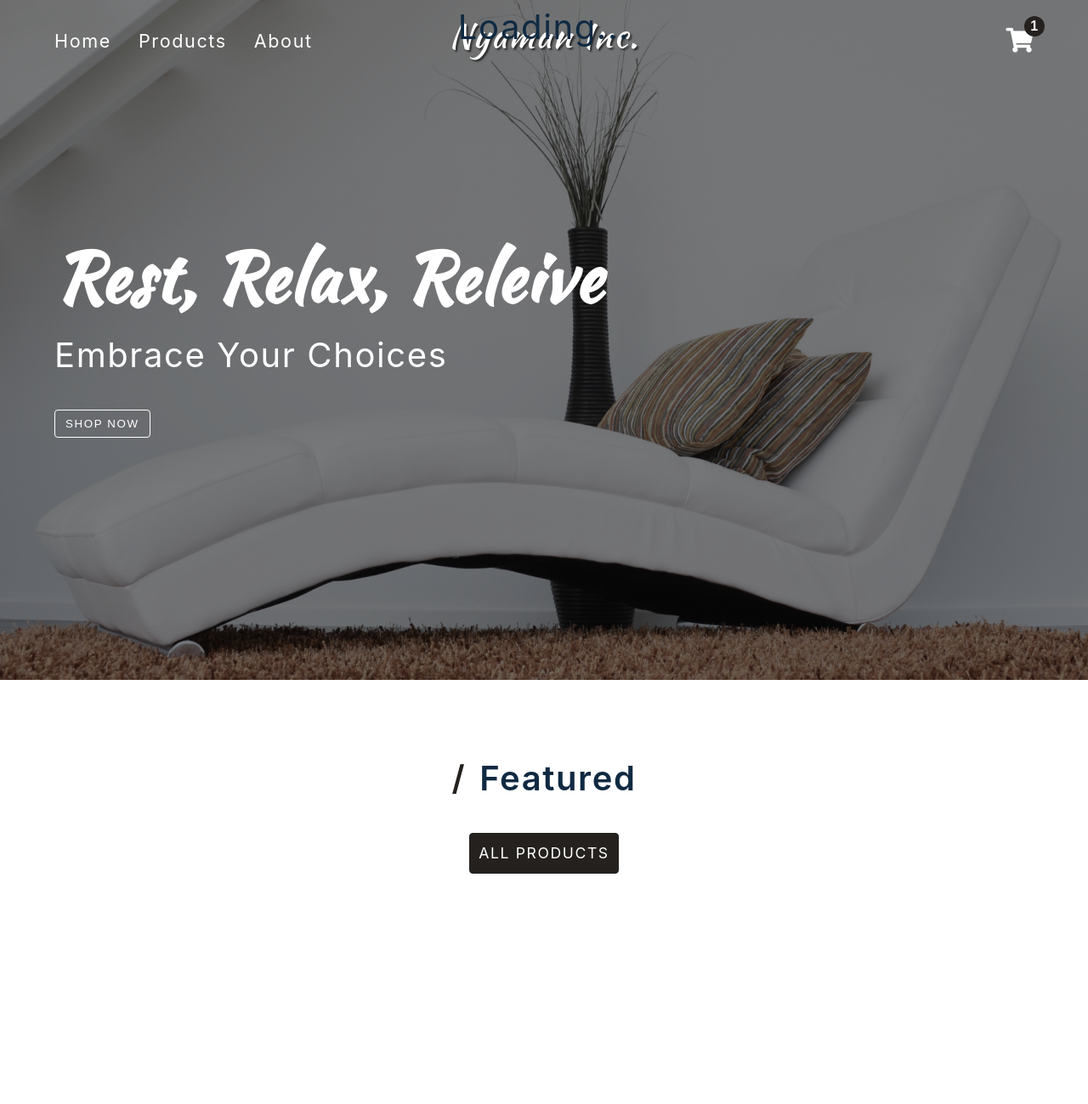
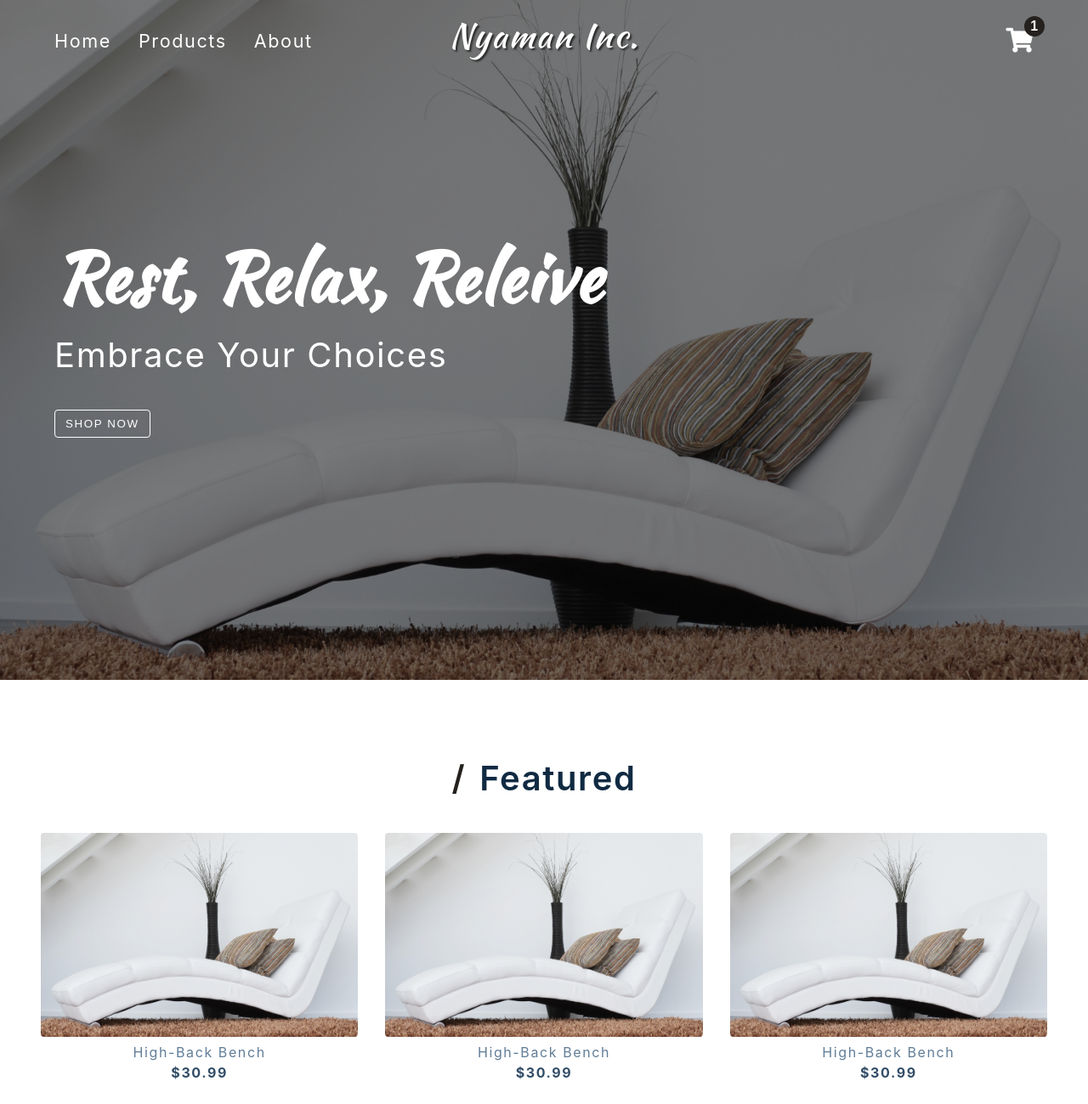
Before and after one commit to Nafibal/Vanilla-Js-Furniture-Store, a plain HTML site: page index.html in a window 1280 px wide. Shown: the top 1299 px of the page at 85% size. Drawn offline with Linux system fonts and the light colour scheme.

Commit message:
updated index.html

```diff
--- a/index.html
+++ b/index.html
@@ -133,8 +133,8 @@
         <h2><span>/</span>featured</h2>
       </div>
       <div class="featured-center">
-        <h2 class="section-loading">loading...</h2>
-        <!-- <div class="product">
+        <!-- <h2 class="section-loading">loading...</h2> -->
+        <div class="product">
           <div class="product-container">
             <img src="./image/hero.jpg" alt="" class="product-img" />
             <div class="product-icons">
@@ -180,7 +180,7 @@
             <p class="product-name">high-back Bench</p>
             <h4 class="product-price">$30.99</h4>
           </footer>
-        </div> -->
+        </div>
       </div>
       <a href="" class="btn">all products</a>
 
```
